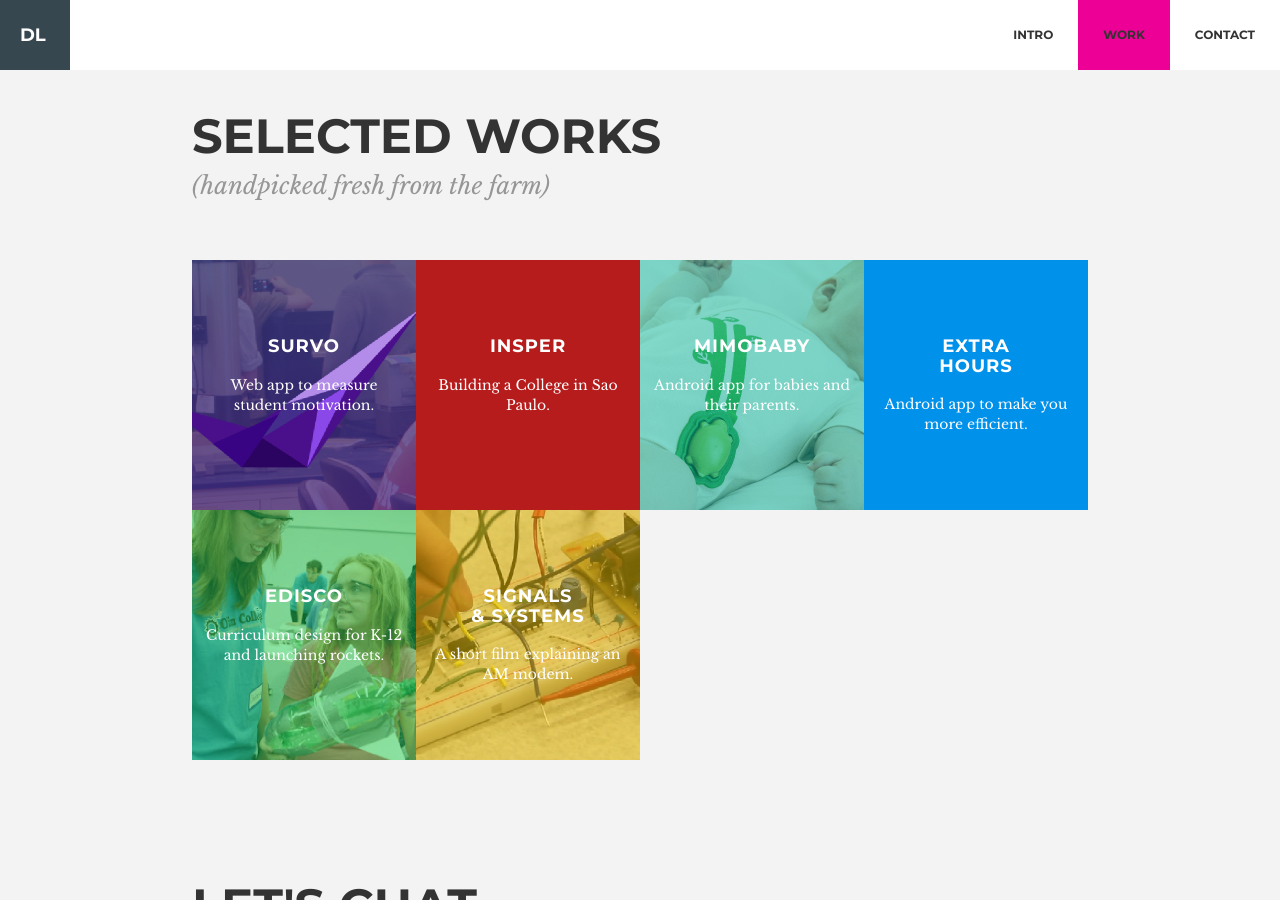
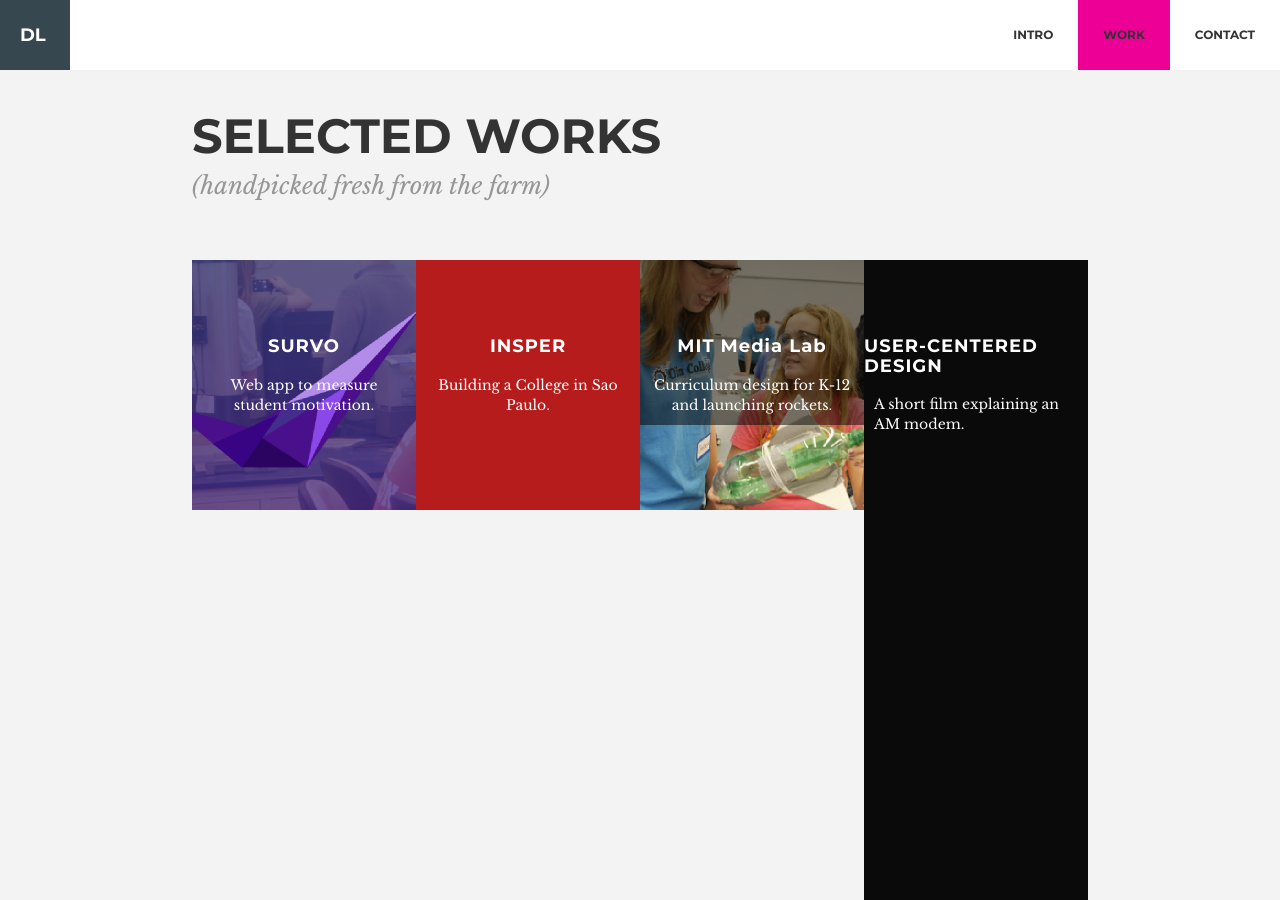
Before and after one commit to doyunglee/doyunglee.github.io, a Jekyll site: the page index.html, which Jekyll copies as it is, in a window 1280 px wide and 900 px high, scrolled down 1478 px. Built offline with Jekyll 4.4.1, drawn with Linux system fonts in a browser that asks for light colours; nearby versions of some CDN libraries.

Commit message:
4 squares now

```diff
--- a/css/main.css
+++ b/css/main.css
@@ -220,7 +220,7 @@
 #extrahour {
    background-color: rgba(0, 145, 235, 1);
    text-align: center;   }
-#eDisco {
+#medialab {
    background-image: url("images/edisco_square_small.png");
    background-position:center;
    background-repeat: no-repeat;
--- a/index.html
+++ b/index.html
@@ -214,35 +214,19 @@
 							<h5>Building a College in Sao Paulo.</h5>
 					</div>
 				</div>
-				<div class="col-xs-6 col-sm-3" id = "mimo">
-					<div class = "layer">
-						<div class="cell-title">
-							<h4>MIMOBABY</h4>
-							<h5>Android app for babies and their parents.</h5>
-						</div>
-					</div>
-				</div>
-
-				<div class="col-xs-6 col-sm-3" id = "extrahour">
-					<div class="cell-title">
-						<h4>EXTRA</h4>
-						<h4 span style="padding-top: 0px; margin-top: 0px">HOURS</h4>
-						<h5>Android app to make you more efficient.</h5>
-					</div>
-				</div>
-				<div class="col-xs-6 col-sm-3" id = "eDisco">
+				<div class="col-xs-6 col-sm-3" id = "medialab">
 					<div class="layer">
 						<div class="cell-title">
-							<h4>EDISCO</h4>
+							<h4>MIT Media Lab</h4>
 							<h5>Curriculum design for K-12 and launching rockets.</h5>
 						</div>
 					</div>
 				</div>
-				<div class="col-xs-6 col-sm-3" id = "sigsys">
+				<div class="col-xs-6 col-sm-3" id = "uocd">
 					<div class="layer">
 						<div class="cell-title">
-							<h4>SIGNALS</h4>
-							<h4 span style="padding-top: 0px; margin-top: 0px">& SYSTEMS</h4>
+							<h4>USER-CENTERED</h4>
+							<h4 span style="padding-top: 0px; margin-top: 0px">DESIGN</h4>
 							<h5>A short film explaining an AM modem.</h5>
 						</div>
 					</div>
```
